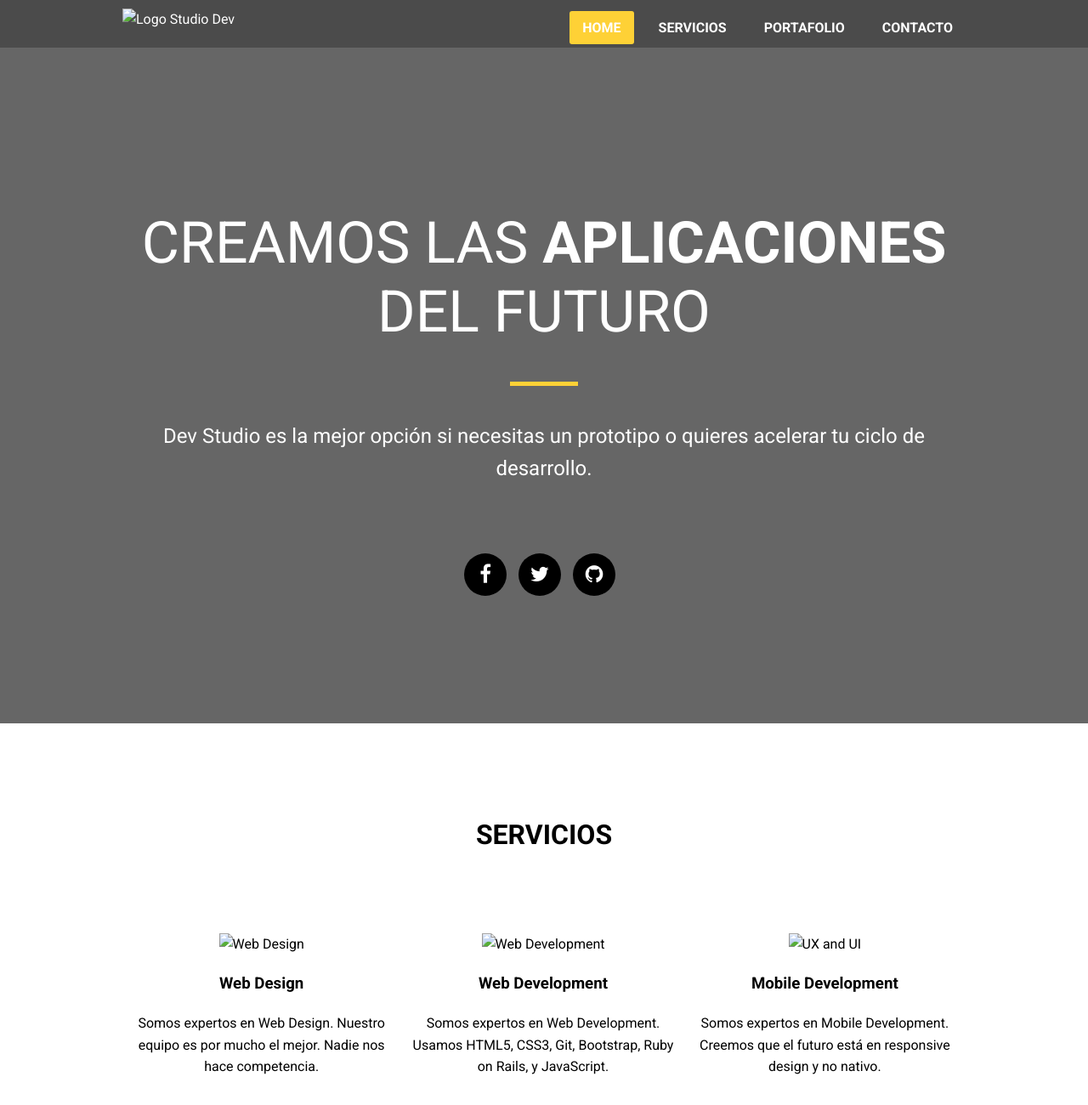
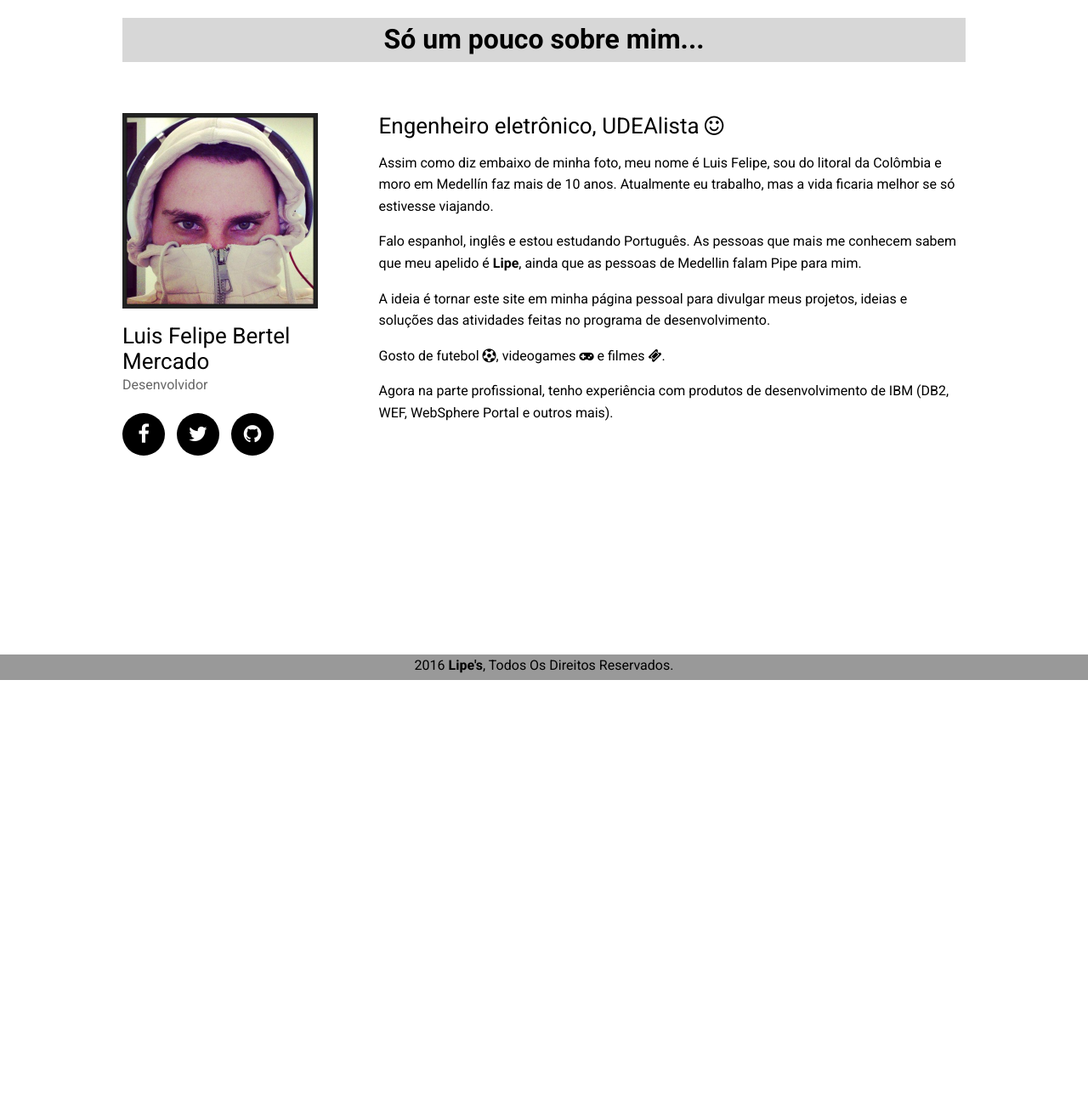
Before and after one commit to ellipe/portfolio, a plain HTML site: page index.html in a window 1280 px wide. Shown: the top 1300 px of the page at 85% size. After the commit the page ends 800 px from the top, so only its background shows below. Drawn offline with nearby package versions, Linux system fonts and the light colour scheme.

Commit message:
Portfolio created.

```diff
--- a/css/style.css
+++ b/css/style.css
@@ -1,5 +1,6 @@
 * {
 	box-sizing: border-box;
+	/*border: solid 1px black;*/
 }
 
 body {
@@ -7,74 +8,34 @@ body {
 	font-size: 16px;
 	line-height: 1.6;
 }
-
-.home-wrapper {
-	background: linear-gradient( rgba(0, 0, 0, 0.6), rgba(0, 0, 0, 0.6) ), url('../images/background.jpg') no-repeat center top;
-	background-size: cover;
-	color: white;
-}
-
-header	{
-	position: fixed;
-	padding: 10px 0;
-	width: 100%;
-	background-color: rgba(48,48,48,0.5);
-}
-
-header img {
-	width: 200px;
-}
-
-header nav {
-	float: right;
-	margin-top: 10px;
-}
-
-header nav a {
-	color: white;
-	font-weight: bold;
-	text-decoration: none;
-	margin-left: 10px;
-	padding: 10px 15px;
-	border-radius: 3px;
-}
-
-header nav a.active {
-	background: #fed136;
+.nav-wrapper {
+	width: 992px;
+	margin-left: auto;
+	margin-right: auto;
+	text-align: center;
+	/*padding-bottom: 30px;*/
+	margin-bottom: 50px;
+	background-color: rgba(122, 122, 122, 0.3);
 
 }
 
-#home {
-	text-align: center;
-	padding: 200px 0 150px;
+.home-wrapper {
+	width: 992px;
+	margin-left: auto;
+	margin-right: auto;
 }
 
-#home h1 {
-	font-size: 68px;
-	font-weight: normal;
-	line-height: 1.2;
-	margin-bottom: 40px;
-
-
+.vcard {
+	width: 30%;
+	display: inline-block;
+	vertical-align: top;
 }
 
-#home .divider {
-	width: 80px;
-	border-top: 5px solid #fed136;
-	margin: 0 auto;
+.social	{
+	margin-top: 20px;
 }
-
-#home p {
-	font-size: 24px;
-	margin-top: 40px;
-}
-
-#home .social {
-	margin-top: 80px;
-
-}
-
-#home .social a {
+.social a {
+	text-align: center;
 	color: white;
 	display: inline-block;
 	border-radius: 50%;
@@ -91,103 +52,48 @@ header nav a.active {
 
 }
 
-#home .social a:hover {
+.social a:hover {
 	background-color: #fed136;
 
 }
 
-#servicios .box {
-	display: inline-block;
-	text-align: center;
-	width: 33%;
-	padding: 10px;
+.vcard-portrait{
+	border-radius: 8px;
 }
 
-#video {
-	background-color: black;
-	text-align: center;
-	padding: 30px 0;
+.vcard-fullname{
+	padding-top: 10px;
+	line-height: 30px;
+	font-size: 26px;
 }
 
-#portafolio {
-	background-color: whitesmoke;
+.vcard-role {
+	color: #666;
 }
-#portafolio .box {
+.vcard-detail {
+	width: 69%;
 	display: inline-block;
-	text-align: center;
-	width: 31%;
-	margin: 1%;
-	background-color: white;
+}
+
+.vcard img {
+	padding-top: 10px;
+	width: 230px;
 
 }
 
-#portafolio .box img {
+footer	{
+	position:fixed;
+   	left:0px;
+   	bottom:0px;
+   	height:30px;
+   	width:100%;
+   	background:#999;
+   	text-align: center;
+
+	/*bottom: 0;
+	height: 50px;
 	width: 100%;
-
-}
-
-#portafolio .box p {
-	color: #666;
-	padding: 10px;
-}
-
-#contacto {
-	background-color: #303030;
-	background-image: url(../images/map-image.png);
-	background-position: center;
-	background-repeat: no-repeat;
-	text-align: center;
-
-}
-
-#contacto h2 {
-	color: white;
-
-}
-
-#contacto input {
-	padding: 20px;
-	width: 400px;
-	border: 1px social #ccc;
-	border-radius: 3px;
-}
-
-#contacto textarea	{
-	margin: 20px 0;
-	padding: 20px;
-	width: 400px;
-	border-radius: 3px;
-}
-
-#contacto button {
-	background-color: #fed136;
-	padding: 20px 40px;
-	border-color: #fed136;
-	border-radius: 3px;
-	color: white;
-	font-size: 18px;
-	line-height: 1px;
-	font-weight: bold;
-}
-
-footer	{
 	padding: 90px 0;
 	text-align: center;
-	font-size: 18px;
+	font-size: 18px;*/
 }
-
-section {
-	padding: 80px 0;
-}
-
-section h2 {
-	font-size: 32px;
-	text-align: center;
-	margin-bottom: 80px;
-}
-
-.container {
-	width: 992px;
-	margin-left: auto;
-	margin-right: auto;
-}
--- a/index.html
+++ b/index.html
@@ -1,7 +1,7 @@
 <!doctype html>
 <html>
 	<head>
-		<title>Lipe's Portfolio</title>
+		<title>Lipe's</title>
 		<meta charset="UTF-8">
 		<link href='https://fonts.googleapis.com/css?family=Roboto:400,700' rel='stylesheet' type='text/css'>
 		<link rel="stylesheet" href="https://maxcdn.bootstrapcdn.com/font-awesome/4.5.0/css/font-awesome.min.css">
@@ -13,99 +13,50 @@
 
 	</head>
 	<body>
+		<header>
+			<div class="nav-wrapper">
+				<!-- <nav>
+		            <a href="#about">Sobre Mim</a>
+		            <a href="#">Contato</a>
+		            <a href="#">Projetos</a>
+	            </nav> -->
+	            <h1>Só um pouco sobre mim...</h1>
+      		</div>
+
+		</header>
 		<div class="home-wrapper">
-			<header>
-				<div  class="container">
-					<img src="images/logo.png" alt="Logo Studio Dev">
-					<nav>
-						<a href="#home" class="active">HOME</a>
-						<a href="#servicios">SERVICIOS</a>
-						<a href="#portafolio">PORTAFOLIO</a>
-						<a href="#contacto">CONTACTO</a>
-					</nav>
+			<section id="about">
+				<div class="vcard">
+					<div class="vcard-portrait"><img src="images/lipe.jpeg"></div>
+					<div class="vcard-fullname">Luis Felipe Bertel Mercado</div>
+					<div class="vcard-role">Desenvolvidor</div>
+
+					<div class="social">
+			          <a href="https://www.facebook.com/ellipelfbm" target="_blank"><i class="fa fa-facebook"></i></a>
+			          <a href="https://twitter.com/DoneByLipe" target="_blank"><i class="fa fa-twitter"></i></a>
+			          <a href="https://github.com/ellipe" target="_blank"><i class="fa fa-github"></i></a>
+			        </div>
+
+
 				</div>
+				<div class="vcard-detail">
+					<div class="vcard-fullname">Engenheiro eletrônico, UDEAlista <i class="fa fa-smile-o"></i></div>
 
-			</header>
-			<section id="home" class="container">
-				<h1>CREAMOS LAS <strong>APLICACIONES</strong> DEL FUTURO</h1>
-				<div class="divider"></div>
-				<P>Dev Studio es la mejor opción si necesitas un prototipo o quieres acelerar tu ciclo de desarrollo.</P>
-				<div class="social">
-					<a href=""><i class="fa fa-facebook"></i></a>
-					<a href=""><i class="fa fa-twitter"></i></a>
-					<a href=""><i class="fa fa-github"></i></a>
+
+						<p>Assim como diz embaixo de minha foto, meu nome é Luis Felipe, sou do litoral da Colômbia e moro em Medellín faz mais de 10 anos. Atualmente eu trabalho, mas a vida ficaria melhor se só estivesse viajando.</p>
+						<p>Falo espanhol, inglês e estou estudando Português. As pessoas que mais me conhecem sabem que meu apelido é <strong>Lipe</strong>, ainda que as pessoas de Medellin falam Pipe para mim.</p>
+						<p>A ideia é tornar este site em minha página pessoal para divulgar meus projetos, ideias e soluções das atividades feitas no programa de desenvolvimento.</p>
+						<p>Gosto de futebol <i class="fa fa-futbol-o"></i>, videogames <i class="fa fa-gamepad"></i> e filmes <i class="fa fa-ticket"></i>.</p>
+
+						<p>Agora na parte profissional, tenho experiência com produtos de desenvolvimento de IBM (DB2, WEF, WebSphere Portal e outros mais).</p>
+
 				</div>
 			</section>
 		</div>
 
-		<section id="servicios" class="container">
-			<h2>SERVICIOS</h2>
-			<div class="box">
-				<img src="images/web-design.png" alt="Web Design">
-				<h3>Web Design</h3>
-				<p>Somos expertos en Web Design. Nuestro equipo es por mucho el mejor. Nadie nos hace competencia.</p>
-			</div>
-			<div class="box">
-				<img src="images/web-development.png" alt="Web Development">
-				<h3>Web Development</h3>
-				<p>Somos expertos en Web Development. Usamos HTML5, CSS3, Git, Bootstrap, Ruby on Rails, y JavaScript.</p>
-			</div>
-			<div class="box">
-				<img src="images/ux-ui.png" alt= "UX and UI">
-				<h3>Mobile Development</h3>
-				<p>Somos expertos en Mobile Development. Creemos que el futuro está en responsive design y no nativo.</p>
-			</div>
-		</section>
-		<section id="video">
-			<iframe width="640" height="360" src="https://www.youtube.com/embed/d96cjJhvlMA?rel=0&amp;showinfo=0" frameborder="0" allowfullscreen></iframe>
-		</section>
-		<section id="portafolio">
-			<div class="container">
-				<h2>PORTAFOLIO</h2>
-				<div class="box">
-					<img src="images/portafolio/roundicons.png" alt="Creative Design">
-					<h3>Íconos redondeados</h3>
-					<p>Creamos los mejores íconos redondeados del mercado.</p>
-				</div>
-				<div class="box">
-					<img src="images/portafolio/treehouse.png" alt="Creative Design">
-					<h3>Creative Digital</h3>
-					<p>Excelente trabajo que nos quedó para Creative Digital Inc.</p>
-				</div>
-				<div class="box">
-					<img src="images/portafolio/escape.png" alt="Creative Design">
-					<h3>We can do that</h3>
-					<p>Increíble elaboración del concepto que hicimos para Yup, we can do that.</p>
-				</div>
-				<div class="box">
-					<img src="images/portafolio/escape.png" alt="Creative Design">
-					<h3>Escape</h3>
-					<p>Este es el mismo que el anterior pero esperemos que nadie lo note.</p>
-				</div>
-				<div class="box">
-					<img src="images/portafolio/dreams.png" alt="Creative Design">
-					<h3>Dreams</h3>
-					<p>Una aplicación que nos quedó muy bacana. Hecha con Ruby on Rails.</p>
-				</div>
-				<div class="box">
-					<img src="images/portafolio/startup-framework.png" alt="Creative Design">
-					<h3>Startup Framework</h3>
-					<p>Este es increíble. Es un desarrollo que hicimos ya hace un tiempo.</p>
-				</div>
-			</div>
 
-		</section>
-		<section id="contacto">
-			<h2>CONTACTO</h2>
-			<form>
-				<div><input type="text" placeholder="Tu email" ></div>
-				<div><textarea rows=10 placeholder="Tu mensaje"></textarea></div>
-				<button>ENVIAR</button>
-			</form>
-		</section>
-		<iframe src="https://www.google.com/maps/embed?pb=!1m18!1m12!1m3!1d3966.3732229018597!2d-75.59750765034946!3d6.214411228382968!2m3!1f0!2f0!3f0!3m2!1i1024!2i768!4f13.1!3m3!1m2!1s0x8e4429ddc09aeed5%3A0xd797238062e2a303!2sCl%C3%ADnica+de+las+Am%C3%A9ricas!5e0!3m2!1ses!2sco!4v1454107250420" width="100%" height="200" frameborder="0" style="border:0" allowfullscreen></iframe>
 		<footer>
-			2015 <strong>Studio Dev</strong>, Todos Los Derechos Reservados.
+			2016 <strong>Lipe's</strong>, Todos Os Direitos Reservados.
 		</footer>
 	</body>
 </html>
```
Also changed, not shown: images/lipe.jpeg (added), images/logo.png (added), images/logo_png.png (added).
